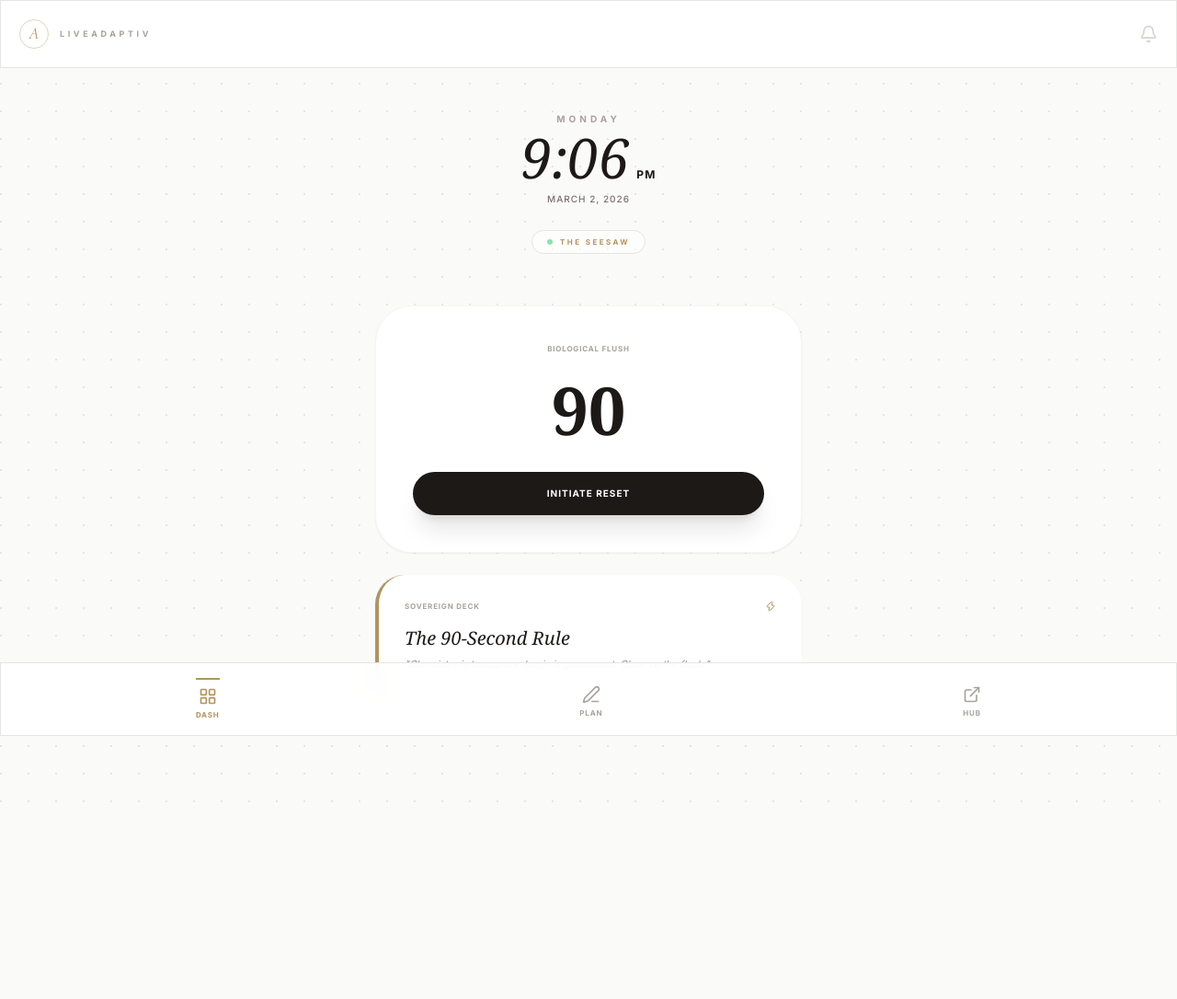
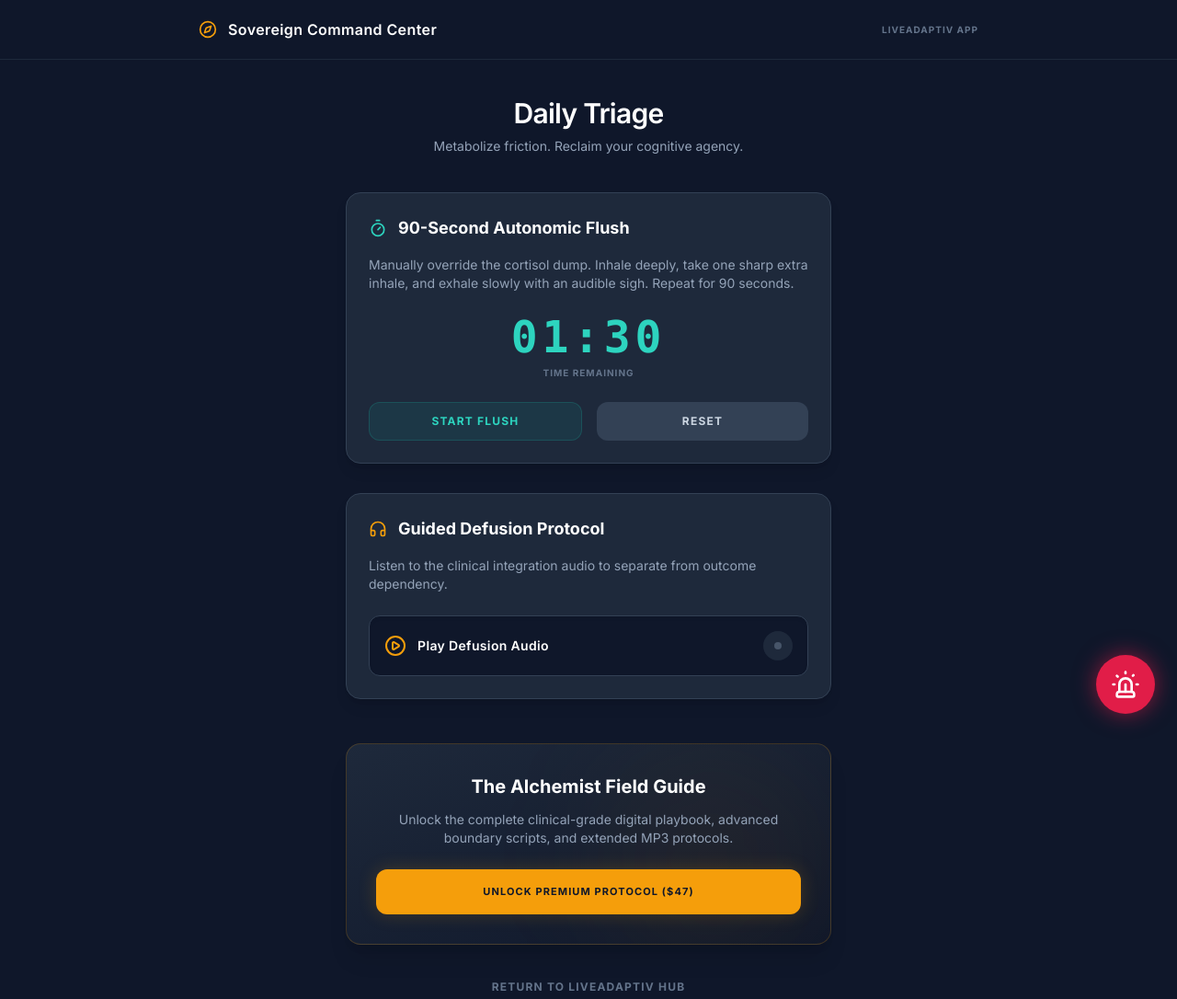
Before and after one commit to alexioda/Sovereign, a plain HTML site: page index.html in a window 1280 px wide. Shown: the whole page at 92% size. Before the commit the page ends 880 px from the top, so only its background shows below. Drawn offline with nearby package versions, Linux system fonts and the light colour scheme.

Commit message:
Update index.html

```diff
--- a/index.html
+++ b/index.html
@@ -2,235 +2,213 @@
 <html lang="en">
 <head>
     <meta charset="UTF-8">
-    <meta name="viewport" content="width=device-width, initial-scale=1.0, maximum-scale=1.0, user-scalable=no">
-    <meta name="apple-mobile-web-app-capable" content="yes">
-    <meta name="apple-mobile-web-app-status-bar-style" content="default">
-    <meta name="apple-mobile-web-app-title" content="Sovereign">
-    <title>Sovereign | LiveAdaptiv</title>
+    <meta name="viewport" content="width=device-width, initial-scale=1.0">
+    <title>Sovereign Command Center | LiveAdaptiv</title>
     <script src="https://cdn.tailwindcss.com"></script>
+    <link href="https://fonts.googleapis.com/css2?family=Inter:wght@300;400;500;600;700&display=swap" rel="stylesheet">
     <script src="https://unpkg.com/lucide@latest"></script>
-    <link href="https://fonts.googleapis.com/css2?family=Cormorant+Garamond:ital,wght@0,400;0,600;1,400;1,600&family=Inter:wght@300;400;500;600;700&display=swap" rel="stylesheet">
+    <script>
+        tailwind.config = {
+            theme: {
+                extend: {
+                    fontFamily: { sans: ['"Inter"', 'sans-serif'] },
+                    colors: {
+                        slate: { 50: '#f8fafc', 800: '#1e293b', 900: '#0f172a' },
+                        teal: { 400: '#2dd4bf', 500: '#14b8a6' },
+                        amber: { 400: '#fbbf24', 500: '#f59e0b' },
+                        rose: { 500: '#f43f5e', 600: '#e11d48' }
+                    }
+                }
+            }
+        }
+    </script>
     <style>
-        :root {
-            --gold: #b2945e;
-            --stone: #fafaf9;
-            --charcoal: #1c1917;
-            --silver: #94a3b8;
-            --stone-border: #e7e5e4;
-        }
-        body {
-            background-color: var(--stone);
-            color: var(--charcoal);
-            font-family: 'Inter', sans-serif;
-            overscroll-behavior: none;
-            -webkit-font-smoothing: antialiased;
-        }
-        .a-logo { font-family: 'Cormorant Garamond', serif; font-style: italic; color: var(--gold); }
-        .glass-light { background: rgba(255, 255, 255, 0.9); backdrop-filter: blur(15px); border: 1px solid rgba(178, 148, 94, 0.1); }
-        .active-tab { color: var(--gold); border-top: 2px solid var(--gold); }
-        .blueprint-dot {
-            background-image: radial-gradient(circle at 1px 1px, var(--stone-border) 1px, transparent 0);
-            background-size: 30px 30px;
-        }
-        .timer-glow { box-shadow: 0 10px 40px rgba(178, 148, 94, 0.08); }
-        .tab-content { display: none; }
-        .tab-content.active { display: block; }
-
-        /* Mobile-specific polish */
-        textarea { -webkit-appearance: none; }
-        button { -webkit-tap-highlight-color: transparent; }
+        .fade-in { animation: fadeIn 0.4s ease-in-out; }
+        @keyframes fadeIn { from { opacity: 0; transform: translateY(10px); } to { opacity: 1; transform: translateY(0); } }
+        html { scroll-behavior: smooth; }
     </style>
 </head>
-<body class="min-h-screen pb-24 blueprint-dot">
+<body class="bg-slate-900 text-slate-50 font-sans antialiased min-h-screen flex flex-col relative">
 
-    <!-- TOP NAVIGATION -->
-    <nav class="p-5 flex justify-between items-center sticky top-0 z-50 glass-light border-b border-stone-200">
-        <div class="flex items-center gap-3">
-            <div class="w-8 h-8 border border-[#b2945e]/40 rounded-full flex items-center justify-center">
-                <span class="a-logo text-lg pb-0.5">A</span>
+    <!-- Top Navigation -->
+    <nav class="w-full bg-slate-900 border-b border-slate-800 sticky top-0 z-40">
+        <div class="max-w-4xl mx-auto px-6 h-16 flex items-center justify-between">
+            <div class="flex items-center gap-3">
+                <i data-lucide="compass" class="w-5 h-5 text-amber-500"></i>
+                <span class="font-semibold text-white tracking-wide">Sovereign Command Center</span>
             </div>
-            <span class="text-[9px] font-bold uppercase tracking-[0.4em] text-stone-400">LiveAdaptiv</span>
+            <div class="text-[10px] uppercase tracking-widest font-bold text-slate-500">
+                LiveAdaptiv App
+            </div>
         </div>
-        <button class="text-stone-300" onclick="requestNotifications()"><i data-lucide="bell" class="w-5 h-5"></i></button>
     </nav>
 
-    <main class="p-6 space-y-8 max-w-lg mx-auto">
-        <!-- TEMPORAL ANCHOR SECTION (AMERICAN FORMAT) -->
-        <section class="text-center py-6">
-            <p id="dayOfWeek" class="text-stone-400 text-[10px] font-bold uppercase tracking-[0.4em] mb-1">...</p>
-            <div class="flex items-baseline justify-center gap-2 mb-2">
-                <h1 id="clock" class="text-6xl font-serif italic text-stone-900">00:00</h1>
-                <span id="ampm" class="text-xs font-bold uppercase tracking-widest text-gold-600">--</span>
+    <main class="max-w-xl mx-auto px-6 py-10 flex-grow w-full relative fade-in">
+
+        <header class="mb-10 text-center">
+            <h1 class="text-3xl font-semibold text-white mb-2 tracking-tight">Daily Triage</h1>
+            <p class="text-slate-400 text-sm">Metabolize friction. Reclaim your cognitive agency.</p>
+        </header>
+
+        <!-- 90-Second Flush Tool -->
+        <div id="flush-section" class="bg-slate-800 rounded-2xl border border-slate-700 p-6 mb-8 shadow-lg scroll-mt-24 transition-all duration-500">
+            <div class="flex items-center gap-3 mb-4">
+                <i data-lucide="timer" class="w-5 h-5 text-teal-400"></i>
+                <h2 class="text-lg font-bold text-white">90-Second Autonomic Flush</h2>
             </div>
-            <p id="fullDate" class="text-stone-500 text-[10px] font-medium tracking-widest uppercase mb-6">...</p>
+            <p class="text-sm text-slate-400 mb-6">Manually override the cortisol dump. Inhale deeply, take one sharp extra inhale, and exhale slowly with an audible sigh. Repeat for 90 seconds.</p>
 
-            <div class="inline-flex items-center gap-2 px-4 py-1.5 rounded-full border border-stone-200 bg-white/60">
-                <span class="w-1.5 h-1.5 bg-green-500 rounded-full animate-pulse"></span>
-                <p id="monthlyTheme" class="text-[#b2945e] text-[8px] font-bold uppercase tracking-[0.3em]">System Active</p>
-            </div>
-        </section>
-
-        <!-- DASHBOARD TAB -->
-        <div id="tab-dashboard" class="tab-content active space-y-6">
-            <!-- ALCHEMY TIMER -->
-            <div class="bg-white p-10 rounded-[2.5rem] border border-stone-100 shadow-sm flex flex-col items-center timer-glow">
-                <span class="text-[8px] font-bold text-stone-400 uppercase tracking-widest mb-6">Biological Flush</span>
-                <div id="timerDisplay" class="text-7xl font-serif text-stone-900 mb-8 font-bold">90</div>
-                <button onclick="toggleTimer()" id="timerBtn" class="w-full py-4 bg-stone-900 text-white font-bold rounded-full text-[10px] uppercase tracking-widest shadow-xl active:scale-95 transition-transform">
-                    Initiate Reset
-                </button>
+            <div class="text-center mb-6">
+                <div id="timer-display" class="text-5xl font-bold text-teal-400 font-mono tracking-widest mb-2">01:30</div>
+                <div class="text-[10px] uppercase tracking-widest text-slate-500 font-bold">Time Remaining</div>
             </div>
 
-            <!-- DAILY PROTOCOL CARD -->
-            <div class="bg-white p-7 rounded-[2rem] border-l-4 border-[#b2945e] shadow-sm active:bg-stone-50 transition-colors" onclick="drawCard()">
-                <div class="flex justify-between items-center mb-4">
-                    <span class="text-[8px] font-bold text-stone-400 uppercase tracking-widest">Sovereign Deck</span>
-                    <i data-lucide="zap" class="w-3 h-3 text-[#b2945e]"></i>
-                </div>
-                <h3 id="cardTitle" class="text-xl font-serif italic text-stone-900 mb-2 leading-tight">The 90-Second Rule</h3>
-                <p id="cardDesc" class="text-[11px] text-stone-500 font-light italic leading-relaxed">"Chemistry is temporary. Logic is permanent. Observe the flush."</p>
+            <div class="flex gap-4">
+                <button onclick="startTimer()" id="start-btn" class="flex-1 py-3 bg-teal-500/10 text-teal-400 border border-teal-500/20 hover:bg-teal-500 hover:text-slate-900 rounded-xl text-xs font-bold uppercase tracking-widest transition-all">Start Flush</button>
+                <button onclick="resetTimer()" class="flex-1 py-3 bg-slate-700 text-slate-300 hover:bg-slate-600 rounded-xl text-xs font-bold uppercase tracking-widest transition-all">Reset</button>
             </div>
         </div>
 
-        <!-- PLANNER TAB -->
-        <div id="tab-plan" class="tab-content space-y-6">
-            <div class="bg-white p-7 rounded-[2.5rem] border border-stone-100 shadow-sm space-y-8">
-                <div>
-                    <label class="text-[9px] font-bold text-[#b2945e] uppercase tracking-widest block mb-4">Daily Decree</label>
-                    <textarea id="toBeInput" class="w-full bg-stone-50 border border-stone-100 p-5 rounded-2xl text-xs h-32 outline-none focus:border-[#b2945e] transition-all resize-none font-serif italic" placeholder="I am the kind of person who..."></textarea>
+        <!-- The Audio Protocol Engine -->
+        <div class="bg-slate-800 rounded-2xl border border-slate-700 p-6 mb-8 shadow-lg">
+            <div class="flex items-center gap-3 mb-4">
+                <i data-lucide="headphones" class="w-5 h-5 text-amber-500"></i>
+                <h2 class="text-lg font-bold text-white">Guided Defusion Protocol</h2>
+            </div>
+            <p class="text-sm text-slate-400 mb-6">Listen to the clinical integration audio to separate from outcome dependency.</p>
+
+            <button onclick="toggleAudio()" class="w-full bg-slate-900 text-white p-4 rounded-xl flex items-center justify-between hover:bg-slate-950 transition-colors border border-slate-700 shadow-inner">
+                <div class="flex items-center gap-3">
+                    <span id="audio-icon"><i data-lucide="play-circle" class="w-6 h-6 text-amber-500"></i></span>
+                    <span id="audio-text" class="text-sm font-semibold tracking-wide">Play Defusion Audio</span>
                 </div>
-                <div>
-                    <label class="text-[9px] font-bold text-stone-400 uppercase tracking-widest block mb-4">Fortress Audit</label>
-                    <textarea id="fortressInput" class="w-full bg-stone-50 border border-stone-100 p-5 rounded-2xl text-xs h-32 outline-none focus:border-stone-300 transition-all resize-none font-serif italic" placeholder="I will not allow [X] to breach my walls today."></textarea>
+                <div class="w-8 h-8 rounded-full bg-slate-800 flex items-center justify-center">
+                    <div id="audio-indicator" class="w-2 h-2 rounded-full bg-slate-600"></div>
                 </div>
-            </div>
+            </button>
         </div>
+
+        <!-- Lemon Squeezy Upgrade CTA -->
+        <div class="mt-12 p-8 bg-gradient-to-br from-slate-800 to-slate-900 rounded-2xl border border-amber-500/20 shadow-xl text-center relative overflow-hidden">
+            <div class="absolute top-0 right-0 p-32 bg-amber-500/5 rounded-full blur-3xl pointer-events-none"></div>
+            <h3 class="text-xl font-bold text-white mb-3 relative z-10">The Alchemist Field Guide</h3>
+            <p class="text-sm text-slate-400 mb-6 relative z-10">Unlock the complete clinical-grade digital playbook, advanced boundary scripts, and extended MP3 protocols.</p>
+
+            <a href="https://your-store.lemonsqueezy.com/checkout/buy/..." target="_blank" class="block w-full py-4 bg-amber-500 hover:bg-amber-400 text-slate-900 font-bold rounded-xl text-[11px] uppercase tracking-widest transition-all shadow-[0_0_20px_rgba(245,158,11,0.2)] relative z-10">
+                Unlock Premium Protocol ($47)
+            </a>
+        </div>
+
+        <!-- Return to Hub -->
+        <div class="mt-8 text-center">
+            <a href="index.html" class="text-xs font-bold uppercase tracking-widest text-slate-500 hover:text-teal-400 transition-colors">Return to LiveAdaptiv Hub</a>
+        </div>
+
     </main>
 
-    <!-- NAVIGATION BAR -->
-    <footer class="fixed bottom-0 w-full glass-light border-t border-stone-200 flex justify-around p-4 z-50">
-        <button onclick="switchTab('dashboard')" id="btn-dashboard" class="flex flex-col items-center gap-1 active-tab pt-2 transition-all">
-            <i data-lucide="layout-grid" class="w-5 h-5"></i>
-            <span class="text-[8px] uppercase font-bold tracking-widest">Dash</span>
-        </button>
-        <button onclick="switchTab('plan')" id="btn-plan" class="flex flex-col items-center gap-1 text-stone-400 pt-2 transition-all">
-            <i data-lucide="edit-3" class="w-5 h-5"></i>
-            <span class="text-[8px] uppercase font-bold tracking-widest">Plan</span>
-        </button>
-        <a href="https://www.liveadaptiv.com" target="_blank" class="flex flex-col items-center gap-1 text-stone-400 pt-2 transition-all">
-            <i data-lucide="external-link" class="w-5 h-5"></i>
-            <span class="text-[8px] uppercase font-bold tracking-widest">Hub</span>
-        </a>
-    </footer>
+    <!-- FLOATING RED PANIC BUTTON -->
+    <button onclick="triggerPanic()" class="fixed bottom-6 right-6 w-16 h-16 bg-rose-600 hover:bg-rose-500 rounded-full shadow-[0_0_25px_rgba(225,29,72,0.6)] flex items-center justify-center text-white transition-transform hover:scale-110 z-50 group">
+        <i data-lucide="siren" class="w-8 h-8 group-hover:animate-pulse"></i>
+    </button>
 
     <script>
-        // ARCHITECTURE DATA
-        const months = ["The Quantum Observer", "The 90-Second Rule", "The Seesaw", "The Shadow Government", "The Mirror", "Chronos vs Kairos", "The Stockdale Paradox", "The Fortress Wall", "Sovereign Language", "The 7 Levels", "The Architect's Oath", "Absolute Creation"];
+        lucide.createIcons();
 
-        const deck = [
-            { t: "The 90-Second Rule", d: "Observe the chemistry. Do not fight it. Anything longer than 90s is a story." },
-            { t: "The Seesaw", d: "Curiosity kills judgment. Pivot to a 'How' question immediately." },
-            { t: "Linear Override", d: "Panic is a circle. Logic is a line. Name 3 facts to switch tracks." },
-            { t: "Tactical Exhale", d: "Inhale is gas, exhale is brake. Long, slow exhales reset the system." },
-            { t: "No as Architecture", d: "Every 'Yes' to a distraction is a silent 'No' to your mission." },
-            { t: "Faux-pology", d: "Stop apologizing for your presence. Speak with assumed authority." },
-            { t: "The Observer Effect", d: "Reality collapses into the form you choose to see. Observe the logic." }
-        ];
+        // --- TIMER LOGIC ---
+        let timeLeft = 90;
+        let timerId = null;
+        const display = document.getElementById('timer-display');
+        const startBtn = document.getElementById('start-btn');
+        const flushSection = document.getElementById('flush-section');
 
-        // TIME & DATE ENGINE (AMERICAN FORMAT)
-        function updateTemporalData() {
-            const now = new Date();
-
-            // 12-hour Clock
-            let h = now.getHours();
-            const ampm = h >= 12 ? 'PM' : 'AM';
-            h = h % 12 || 12;
-            const m = now.getMinutes().toString().padStart(2, '0');
-            document.getElementById('clock').innerText = `${h}:${m}`;
-            document.getElementById('ampm').innerText = ampm;
-
-            // Day and Full Date
-            const days = ["Sunday", "Monday", "Tuesday", "Wednesday", "Thursday", "Friday", "Saturday"];
-            document.getElementById('dayOfWeek').innerText = days[now.getDay()];
-
-            const dateOptions = { month: 'long', day: 'numeric', year: 'numeric' };
-            document.getElementById('fullDate').innerText = now.toLocaleDateString('en-US', dateOptions);
-
-            // Monthly Theme
-            document.getElementById('monthlyTheme').innerText = months[now.getMonth()];
+        function updateDisplay() {
+            const m = Math.floor(timeLeft / 60);
+            const s = timeLeft % 60;
+            display.innerText = `${m.toString().padStart(2, '0')}:${s.toString().padStart(2, '0')}`;
         }
 
-        // TIMER LOGIC
-        let timerSeconds = 90;
-        let timerRunning = false;
-        let interval;
+        function startTimer() {
+            if (timerId) return;
+            startBtn.innerText = "Flushing...";
+            timerId = setInterval(() => {
+                timeLeft--;
+                updateDisplay();
+                if (timeLeft <= 0) {
+                    clearInterval(timerId);
+                    timerId = null;
+                    startBtn.innerText = "Protocol Complete";
+                    display.classList.add('text-rose-500');
+                    display.classList.remove('text-teal-400');
+                }
+            }, 1000);
+        }
 
-        function toggleTimer() {
-            if (timerRunning) {
-                clearInterval(interval);
-                timerSeconds = 90;
-                document.getElementById('timerDisplay').innerText = "90";
-                document.getElementById('timerBtn').innerText = "Initiate Reset";
-                timerRunning = false;
-            } else {
-                timerRunning = true;
-                document.getElementById('timerBtn').innerText = "Observing...";
-                interval = setInterval(() => {
-                    timerSeconds--;
-                    document.getElementById('timerDisplay').innerText = timerSeconds;
-                    if (timerSeconds <= 0) {
-                        clearInterval(interval);
-                        timerRunning = false;
-                        timerSeconds = 90;
-                        document.getElementById('timerDisplay').innerText = "FLUSHED";
-                        document.getElementById('timerBtn').innerText = "System Reset";
-                    }
-                }, 1000);
+        function resetTimer() {
+            clearInterval(timerId);
+            timerId = null;
+            timeLeft = 90;
+            updateDisplay();
+            startBtn.innerText = "Start Flush";
+            display.classList.remove('text-rose-500');
+            display.classList.add('text-teal-400');
+        }
+
+        // --- PANIC BUTTON LOGIC ---
+        function triggerPanic() {
+            // Scroll to the flush section
+            document.getElementById('flush-section').scrollIntoView({ behavior: 'smooth' });
+
+            // Highlight the box briefly to draw attention
+            flushSection.classList.add('border-rose-500', 'shadow-[0_0_30px_rgba(244,63,94,0.2)]');
+            setTimeout(() => {
+                flushSection.classList.remove('border-rose-500', 'shadow-[0_0_30px_rgba(244,63,94,0.2)]');
+            }, 1500);
+
+            // Automatically start the timer if not already running
+            if (!timerId) {
+                // reset first just in case
+                resetTimer();
+                startTimer();
             }
         }
 
-        // NAVIGATION
-        function switchTab(tab) {
-            const tabs = ['dashboard', 'plan'];
-            tabs.forEach(t => {
-                document.getElementById('tab-' + t).classList.toggle('active', t === tab);
-                document.getElementById('btn-' + t).classList.toggle('active-tab', t === tab);
-                document.getElementById('btn-' + t).classList.toggle('text-stone-400', t !== tab);
-            });
+        // --- AUDIO LOGIC ---
+        const myAudio = new Audio('alchemist.m4a');
+        let isPlaying = false;
+
+        function toggleAudio() {
+            const btnText = document.getElementById('audio-text');
+            const btnIcon = document.getElementById('audio-icon');
+            const indicator = document.getElementById('audio-indicator');
+
+            if (isPlaying) {
+                myAudio.pause();
+                isPlaying = false;
+                btnText.innerText = "Play Defusion Audio";
+                btnIcon.innerHTML = `<i data-lucide="play-circle" class="w-6 h-6 text-amber-500"></i>`;
+                indicator.classList.remove('bg-amber-500', 'animate-pulse');
+                indicator.classList.add('bg-slate-600');
+            } else {
+                myAudio.play().catch(e => alert("Audio file not found. Ensure it is uploaded to GitHub."));
+                isPlaying = true;
+                btnText.innerText = "Pause Audio";
+                btnIcon.innerHTML = `<i data-lucide="pause-circle" class="w-6 h-6 text-amber-500"></i>`;
+                indicator.classList.remove('bg-slate-600');
+                indicator.classList.add('bg-amber-500', 'animate-pulse');
+            }
             lucide.createIcons();
         }
 
-        function drawCard() {
-            const card = deck[Math.floor(Math.random() * deck.length)];
-            document.getElementById('cardTitle').innerText = card.t;
-            document.getElementById('cardDesc').innerText = `"${card.d}"`;
-        }
-
-        function requestNotifications() {
-            if (!("Notification" in window)) {
-                console.log("Notifications not supported.");
-                return;
-            }
-            Notification.requestPermission();
-        }
-
-        // PERSISTENCE & INITIALIZATION
-        window.onload = () => {
-            const toBe = document.getElementById('toBeInput');
-            const fortress = document.getElementById('fortressInput');
-
-            // Load saved data
-            toBe.value = localStorage.getItem('la_mobile_tobe') || "";
-            fortress.value = localStorage.getItem('la_mobile_fortress') || "";
-
-            // Auto-save on input
-            toBe.oninput = () => localStorage.setItem('la_mobile_tobe', toBe.value);
-            fortress.oninput = () => localStorage.setItem('la_mobile_fortress', fortress.value);
-
-            setInterval(updateTemporalData, 1000);
-            updateTemporalData();
+        myAudio.onended = function() {
+            isPlaying = false;
+            document.getElementById('audio-text').innerText = "Play Defusion Audio";
+            document.getElementById('audio-icon').innerHTML = `<i data-lucide="play-circle" class="w-6 h-6 text-amber-500"></i>`;
+            const indicator = document.getElementById('audio-indicator');
+            indicator.classList.remove('bg-amber-500', 'animate-pulse');
+            indicator.classList.add('bg-slate-600');
             lucide.createIcons();
         };
+
     </script>
 </body>
 </html>
```
